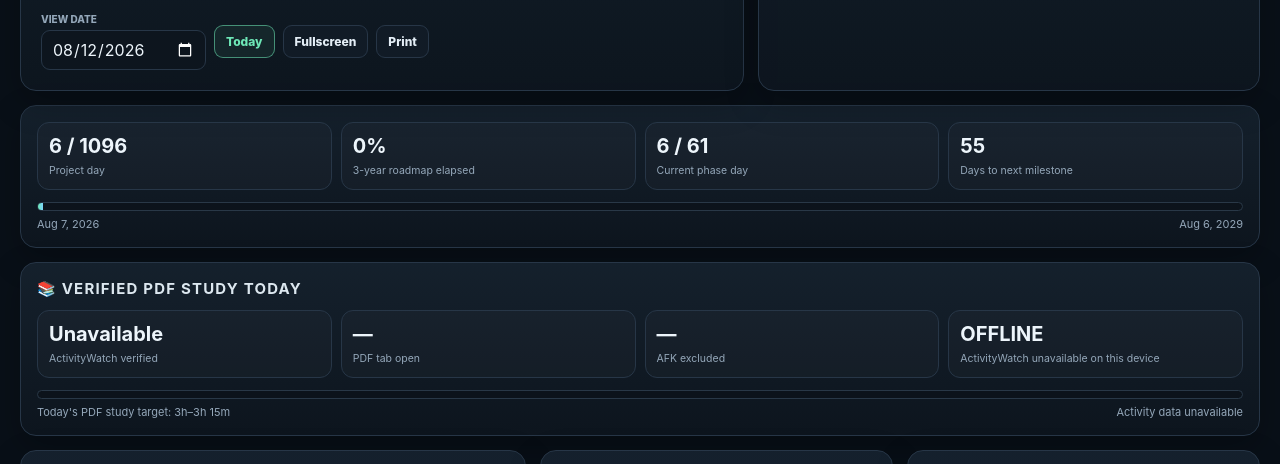
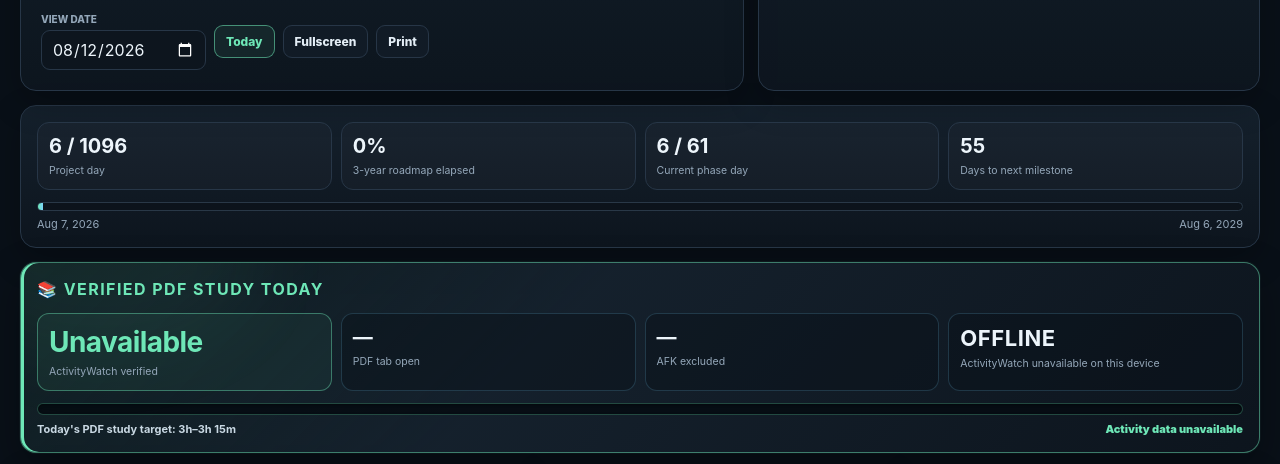
Before and after one commit to arif-hstu/1M-Target-Personal-Execution-OS, a plain HTML site: page index.html in a window 1280 px wide. Shown: the part 305-769 px from the top of the page. Drawn offline with Linux system fonts and the light colour scheme; no server answers.

Commit message:
Update app.css

```diff
--- a/css/app.css
+++ b/css/app.css
@@ -67,4 +67,138 @@ input[type=date],input[type=text],input[type=number],select,textarea{border:1px
 .hide{display:none!important}
 @media(max-width:1150px){.grid3{grid-template-columns:1fr 1fr}.grid3>.wide{grid-column:1/-1}.hero{grid-template-columns:1fr}.kpis{grid-template-columns:repeat(2,1fr)}}
 @media(max-width:760px){.shell{padding:10px 11px 26px}.topbar{align-items:flex-start;flex-direction:column}.nav{justify-content:flex-start}.grid3,.grid2,.formGrid,.yearCards{grid-template-columns:1fr}.slot{grid-template-columns:82px 1fr 28px}.kpis{grid-template-columns:1fr 1fr}.trackItem{grid-template-columns:1fr}.trackItem .date{white-space:normal}.heroMain,.heroSide,.card{padding:13px}.notnowForm{flex-direction:column}.milestone{grid-template-columns:90px 1fr}}
+
+/* ================================================================
+   VERIFIED PDF STUDY — PRIMARY EXECUTION METRIC
+   ================================================================ */
+
+#pdfReadingCard{
+  position:relative;
+  overflow:hidden;
+
+  border-color:rgba(110,231,183,.48);
+
+  background:
+    linear-gradient(
+      135deg,
+      rgba(110,231,183,.075),
+      rgba(21,33,45,.98) 42%,
+      rgba(13,21,30,.98)
+    );
+
+  box-shadow:
+    0 16px 40px rgba(0,0,0,.30),
+    0 0 0 1px rgba(110,231,183,.05),
+    inset 3px 0 0 var(--accent);
+}
+
+
+/* subtle highlight — not distracting */
+#pdfReadingCard::before{
+  content:"";
+  position:absolute;
+  top:-100px;
+  left:-80px;
+  width:320px;
+  height:190px;
+  border-radius:50%;
+  background:rgba(110,231,183,.055);
+  filter:blur(38px);
+  pointer-events:none;
+}
+
+
+/* Section heading */
+#pdfReadingCard h2{
+  position:relative;
+  z-index:1;
+
+  color:var(--accent);
+  font-size:16px;
+  letter-spacing:.09em;
+  margin-bottom:14px;
+}
+
+
+/* KPI boxes */
+#pdfReadingCard .kpis{
+  position:relative;
+  z-index:1;
+}
+
+#pdfReadingCard .kpi{
+  background:rgba(9,16,24,.40);
+  border-color:rgba(125,211,252,.18);
+}
+
+
+/* Most important number */
+#pdfReadingCard .kpi:first-child{
+  border-color:rgba(110,231,183,.42);
+  background:rgba(110,231,183,.055);
+}
+
+#pdfVerifiedTime{
+  font-size:28px !important;
+  color:var(--accent);
+  letter-spacing:-.02em;
+}
+
+
+/* Current connection state */
+#pdfReadingStatus{
+  font-size:22px !important;
+  letter-spacing:.025em;
+}
+
+
+/* Stronger study progress bar */
+#pdfReadingCard .progress{
+  height:12px;
+
+  border-color:rgba(110,231,183,.28);
+
+  background:rgba(5,11,17,.85);
+
+  box-shadow:
+    inset 0 1px 3px rgba(0,0,0,.4);
+}
+
+#pdfReadingCard .progress > span{
+  box-shadow:
+    0 0 12px rgba(110,231,183,.28);
+}
+
+
+/* Target information */
+#pdfReadingCard .progressMeta{
+  margin-top:7px;
+  font-weight:700;
+}
+
+#pdfTargetLabel{
+  color:#c9d8e3;
+}
+
+#pdfTargetPct{
+  color:var(--accent);
+  font-weight:900;
+}
+
+
+/* Mobile */
+@media(max-width:760px){
+  #pdfVerifiedTime{
+    font-size:25px !important;
+  }
+
+  #pdfReadingStatus{
+    font-size:19px !important;
+  }
+
+  #pdfReadingCard .progress{
+    height:11px;
+  }
+}
+
 @media print{body{background:#fff;color:#111}.topbar,.controls,.notnowForm,.footer,.btn{display:none!important}.card,.heroMain,.heroSide,.yearCard,.track{box-shadow:none;background:#fff;border-color:#bbb}.muted,.slot .detail,.sourceNote,.trackItem small,.yearCard p{color:#444}.slot,.target,.idea,.trackItem{background:#fff;border-color:#ccc}.shell{max-width:none;padding:0}.hero{grid-template-columns:1fr 1fr}@page{margin:10mm}}
```
